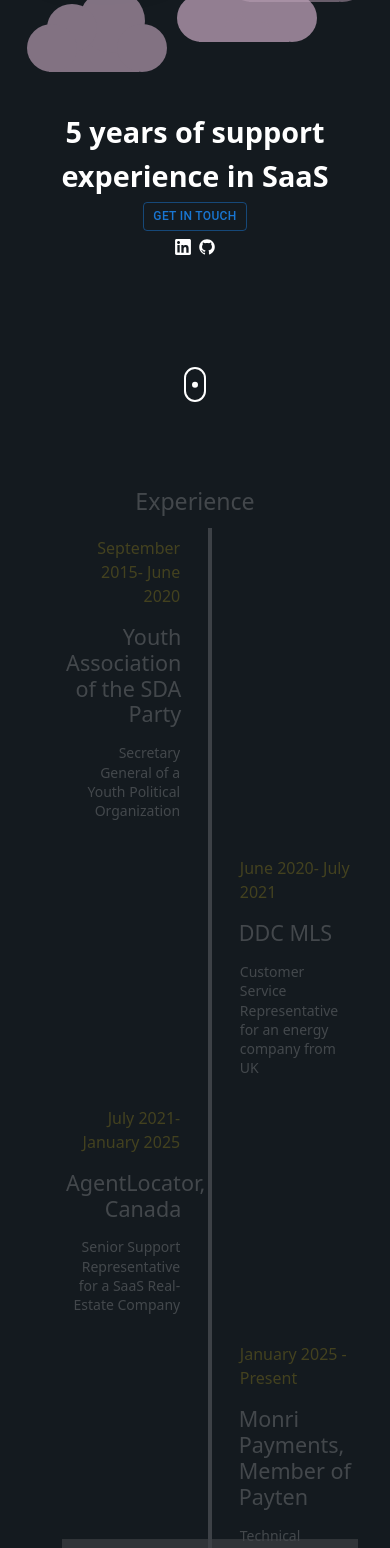
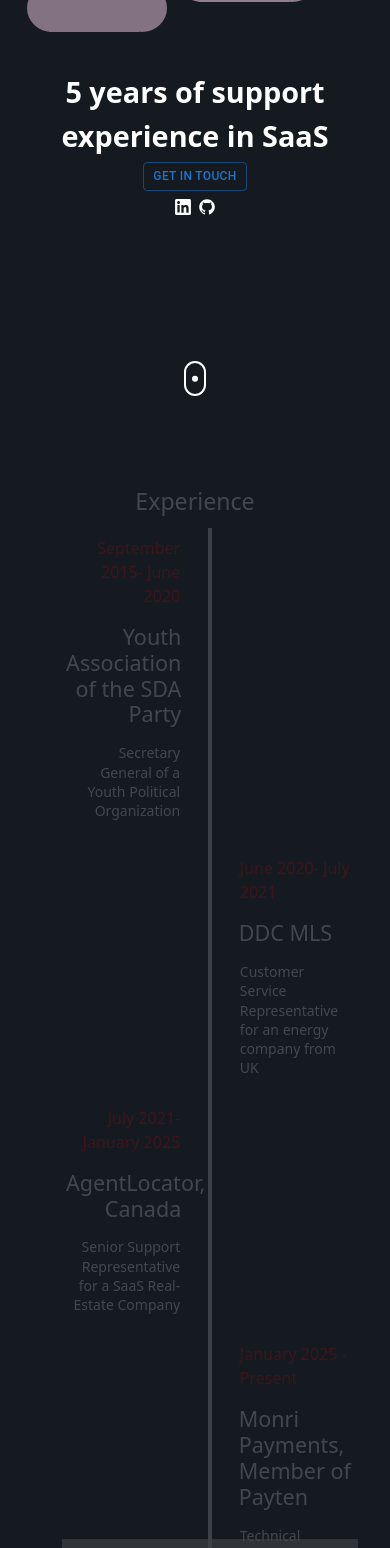
Before and after one commit to maleek-s/My-Web-With-Projects, a React (Vite) app: page / in a window 390 px wide. Shown: the part 432-1980 px from the top of the page. Built offline with nearby package versions, Linux system fonts and the light colour scheme; grey boxes are pictures that could not be loaded.

Commit message:
updated colors, scroll animation and animate presence behavior

```diff
--- a/src/Personal-Web-Project/HomePage.jsx
+++ b/src/Personal-Web-Project/HomePage.jsx
@@ -44,7 +44,7 @@
           }
         });
       },
-      { threshold: 0.05 } // Lower threshold for better detection on mobile
+      { threshold: 0.15 } // Lower threshold for better detection on mobile
     );
 
 
@@ -127,6 +127,7 @@
           <HomePageMain
             visibleSection={visibleSection}
             isDarkMode={isDarkMode}
+            contactRef={contactRef}
           ></HomePageMain>
         </section>
 
--- a/src/Personal-Web-Project/HomePageMain.jsx
+++ b/src/Personal-Web-Project/HomePageMain.jsx
@@ -29,6 +29,13 @@
     return () => clearTimeout(timer);
   }, []);
 
+  const handleClick = (e) => {
+    const section = e.currentTarget.getAttribute("data-section");
+    if (section) {
+      props.handleScroll(section);
+    }
+  };
+
   useEffect(() => {
     if (hasStartedFlipping) {
       const interval = setInterval(() => {
@@ -46,29 +53,7 @@
 
   const [text, setText] = useState(mainPhrase);
 
-  const { isDarkMode, id, visibleSection } = props;
-
-  const homeRef = useRef(null);
-  const skillsRef = useRef(null);
-  const portofolioRef = useRef(null);
-  const contactRef = useRef(null);
-
-  const homeScroll = () => homeRef.current.scrollIntoView();
-  const skillsScroll = () => skillsRef.current.scrollIntoView();
-  const portofolioScroll = () => portofolioRef.current.scrollIntoView();
-  const contactScroll = () => contactRef.current.scrollIntoView();
-
-  useEffect(() => {
-    if (id === "skills") {
-      skillsScroll();
-    } else if (id === "portofolio") {
-      portofolioScroll();
-    } else if (id === "contact") {
-      contactScroll();
-    } else if (id === "home") {
-      homeScroll();
-    }
-  }, [id]);
+  const { isDarkMode, id, visibleSection, contactRef } = props;
 
   const openInNewTab = (url) => {
     window.open(url, "_blank", "noreferrer");
@@ -100,7 +85,7 @@
         style={{
           height: "4em", // Locks in container height so buttons don’t move
           textAlign: "center",
-          marginBottom: "clamp(1rem, 4vw, 2rem)", // Keeps spacing below
+          marginBottom: "clamp(1rem, 4vw, 1em)", // Keeps spacing below
           display: "flex",
           alignItems: "center",
           justifyContent: "center",
@@ -135,10 +120,10 @@
           display: "flex",
           flexWrap: "wrap", // Allows better stacking on mobile
           gap: "clamp(0.5rem, 2vw, 1rem)", // Adjust gap dynamically
-          marginBottom: "clamp(1rem, 3vw, 2rem)",
+          marginBottom: "clamp(6rem, 3vw, 7rem)",
           justifyContent: "center",
           alignItems: "center",
-          flexDirection: "column"
+          flexDirection: "column",
         }}
       >
         <Button
@@ -192,8 +177,10 @@
             transition={{ duration: 0.6, ease: "easeInOut" }}
             style={{
               position: "absolute",
-              bottom: "10px", // Adjusted for mobile
+              bottom: "clamp(3px, 4vw, 20px)", // Dynamically adjusts based on screen size
               transform: "translateX(-50%)",
+              zIndex: 2,
+              pointerEvents: "none",
             }}
           >
             <div
--- a/src/Personal-Web-Project/HomePageNavbar.css
+++ b/src/Personal-Web-Project/HomePageNavbar.css
@@ -5,7 +5,7 @@
 }
 
 #AppBarStyleWhite{
-    background-color: #efefef;
+    background-color: #F5F5F5;
     max-width: 100%!important;
     overflow-y: overlay!important;
 }
--- a/src/Personal-Web-Project/HomePageSkillsSection.jsx
+++ b/src/Personal-Web-Project/HomePageSkillsSection.jsx
@@ -139,7 +139,7 @@
                     <div className="mb-1 flex justify-between flex-row-reverse items-center w-full left-timeline">
                       <div className="order-1 w-5/12"></div>
                       <div className="order-1 w-5/12 px-1 py-2 text-right">
-                        <p className="mb-3 text-base text-yellow-300">
+                        <p className="mb-3 text-base text-red-600">
                           September 2015- June 2020
                         </p>
                         <h4
@@ -163,7 +163,7 @@
                     <div className="mb-1 flex justify-between items-center w-full right-timeline">
                       <div className="order-1 w-5/12"></div>
                       <div className="order-1  w-5/12 px-1 py-2 text-left">
-                        <p className="mb-3 text-base text-yellow-300">
+                        <p className="mb-3 text-base text-red-600">
                           June 2020- July 2021
                         </p>
                         <h4
@@ -188,7 +188,7 @@
                     <div className="mb-1 flex justify-between flex-row-reverse items-center w-full left-timeline">
                       <div className="order-1 w-5/12"></div>
                       <div className="order-1 w-5/12 px-1 2 text-right">
-                        <p className="mb-3 text-base text-yellow-300">
+                        <p className="mb-3 text-base text-red-600">
                           {" "}
                           July 2021- January 2025
                         </p>
@@ -216,7 +216,7 @@
                       <div className="order-1 w-5/12"></div>
 
                       <div className="order-1  w-5/12 px-1 py-2">
-                        <p className="mb-3 text-base text-yellow-300">
+                        <p className="mb-3 text-base text-red-600">
                           January 2025 - Present
                         </p>
                         <h4
```
Also changed, not shown: src/Personal-Web-Project/HomePagePortfolioSection.jsx (line endings or trailing spaces). Lines whose indentation alone changed are shown as unchanged.
